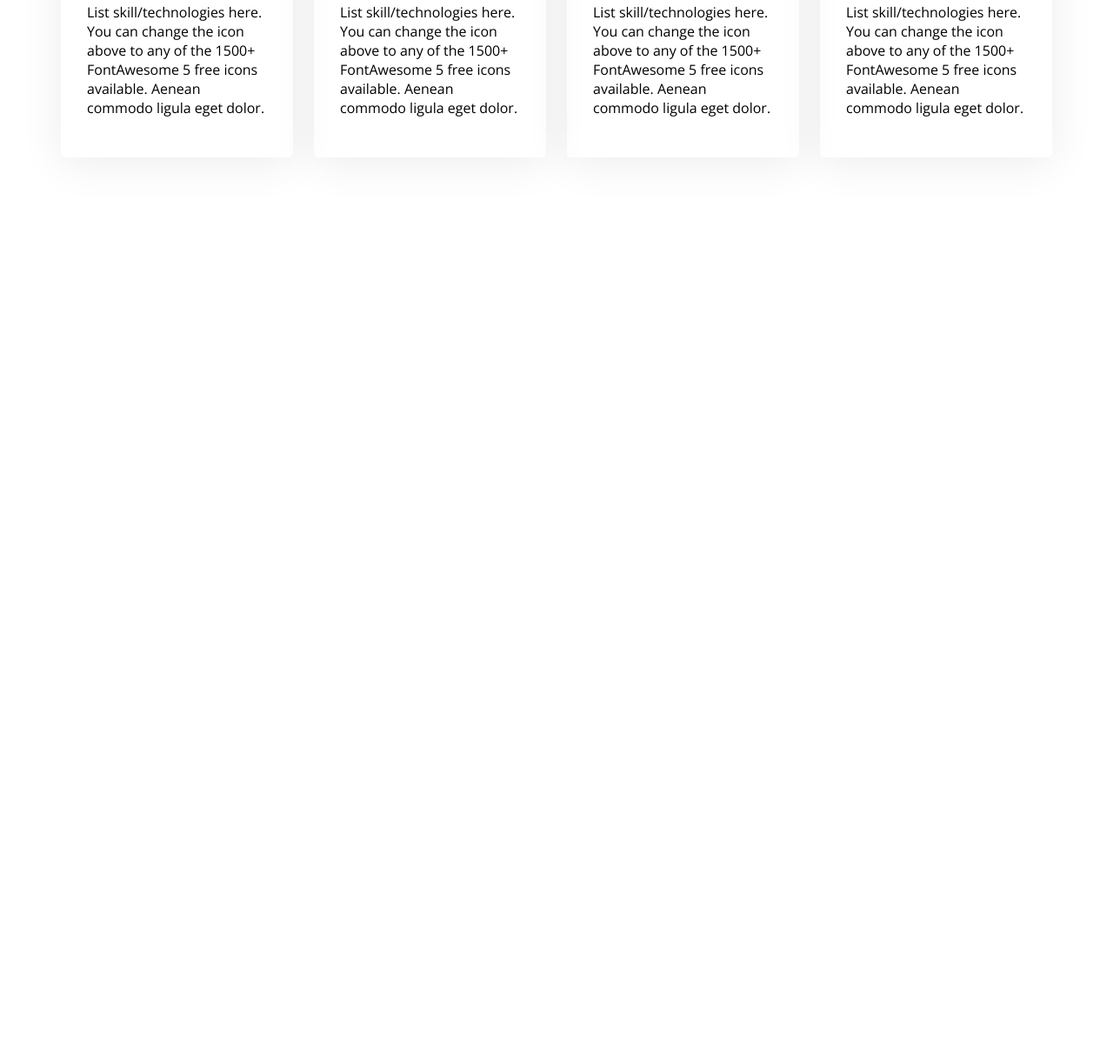
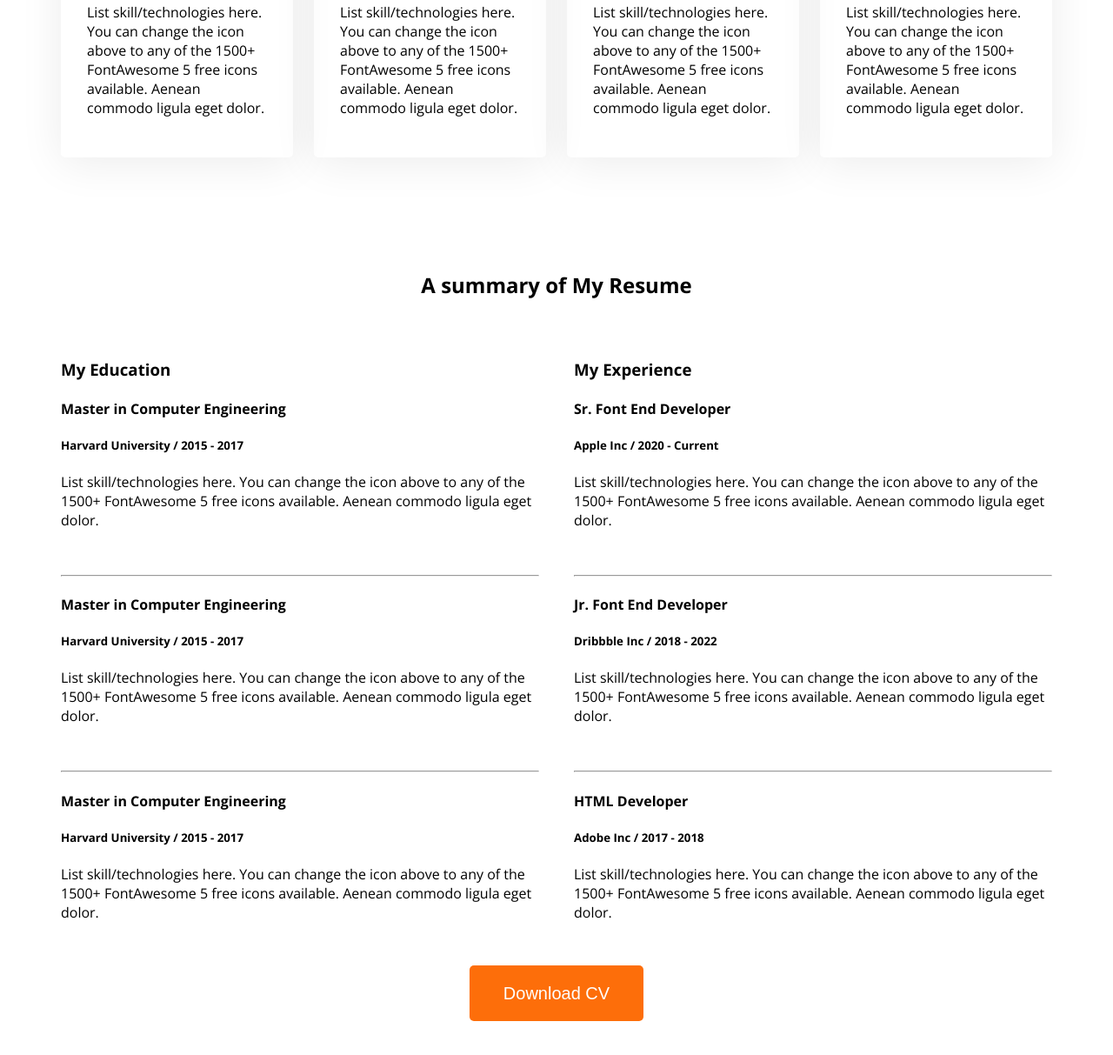
Before and after one commit to S-Tanvir/my-web-dev-portfolio, a plain HTML site: page index.html in a window 1280 px wide. Shown: the part 2144-3357 px from the top of the page at 87% size. Before the commit the page ends 2455 px from the top, so only its background shows below. Drawn offline with nearby package versions, Linux system fonts and the light colour scheme.

Commit message:
add education and experience

```diff
--- a/index.html
+++ b/index.html
@@ -48,7 +48,7 @@
         </div>
 
 
-
+      <!-- about section -->
         <section class="about">
             <h3 style="font-size:35px;">About Me</h3>
             <p style="font-size:18px;">I, m a designer & developer with a passion for web design. I enjoy developing simple, clean and slick websites that provide real value to the end user. Thousands of clients have procured exceptional resulfs while working with me. Delivering work within time and budget which meets clients requirements in our mata.</p>
@@ -113,6 +113,80 @@
         </section>
 
 
+        <section class="resume" style="margin-top: 130px; margin-bottom: 130px;">
+            <h2 class="section-title" style="text-align: center; margin-bottom: 50px;">A summary of My Resume</h2>
+         <div class="resume-container">
+
+           <div style="margin-right: 20px;" class="resume-colum">
+            <h3 class="resume-colum-title">My Education</h3>
+            <div class="experience">
+                <h4 class="experience-title">Master in Computer Engineering</h4>
+                <h5 class="experience-sub-title">Harvard University / 2015 - 2017</h5>
+                <div class="experience-description">List skill/technologies here. You can change the icon above
+                    to any of the 1500+ FontAwesome 5 free icons available. Aenean commodo ligula eget dolor.</div>
+            </div>
+            <br>
+            <br>
+            <hr>
+            <div class="experience">
+                <h4 class="experience-title">Master in Computer Engineering</h4>
+                <h5 class="experience-sub-title">Harvard University / 2015 - 2017</h5>
+                <div class="experience-description">List skill/technologies here. You can change the icon above
+                    to any of the 1500+ FontAwesome 5 free icons available. Aenean commodo ligula eget dolor.</div>
+            </div>
+            <br>
+            <br>
+            <hr>
+            <div class="experience">
+                <h4 class="experience-title">Master in Computer Engineering</h4>
+                <h5 class="experience-sub-title">Harvard University / 2015 - 2017</h5>
+                <div class="experience-description">List skill/technologies here. You can change the icon above
+                    to any of the 1500+ FontAwesome 5 free icons available. Aenean commodo ligula eget dolor.</div>
+            </div>
+           </div>
+
+
+
+
+           <div style="margin-left: 20px;" class="resume-colum">
+
+            <h3 class="resume-colum-title">My Experience</h3>
+            <div class="experience">
+                <h4 class="experience-title">Sr. Font End Developer</h4>
+                <h5 class="experience-sub-title">Apple Inc / 2020 - Current</h5>
+                <div class="experience-description">List skill/technologies here. You can change the icon above
+                    to any of the 1500+ FontAwesome 5 free icons available. Aenean commodo ligula eget dolor.</div>
+            </div>
+            <br>
+            <br>
+            <hr>
+            <div class="experience">
+                <h4 class="experience-title">Jr. Font End Developer</h4>
+                <h5 class="experience-sub-title">Dribbble Inc / 2018 - 2022</h5>
+                <div class="experience-description">List skill/technologies here. You can change the icon above
+                    to any of the 1500+ FontAwesome 5 free icons available. Aenean commodo ligula eget dolor.</div>
+            </div>
+            <br>
+            <br>
+            <hr>
+            <div class="experience">
+                <h4 class="experience-title">HTML Developer</h4>
+                <h5 class="experience-sub-title">Adobe Inc / 2017 - 2018</h5>
+                <div class="experience-description">List skill/technologies here. You can change the icon above
+                    to any of the 1500+ FontAwesome 5 free icons available. Aenean commodo ligula eget dolor.</div>
+            </div>
+           </div>
+
+
+         </div>
+
+         <div style="text-align: center;margin: 50px;">
+            <button class="btn" style="width: 200px;height: 64px;mar">Download CV</button>
+         </div>
+
+        </section>
+
+
 
 
 
--- a/styles/style.css
+++ b/styles/style.css
@@ -184,3 +184,11 @@ main>div{
     box-shadow: 0px 6px 50px 0px #00000014;
     border-radius: 5px;
 }
+
+.resume-container{
+    display: flex;
+    justify-content: space-between;
+    max-width: 1140px;
+    margin: 0 auto;
+
+}
```
